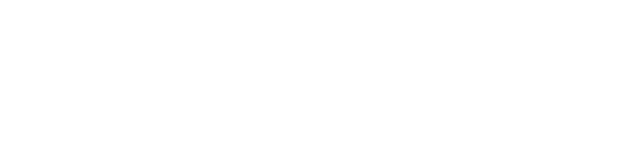
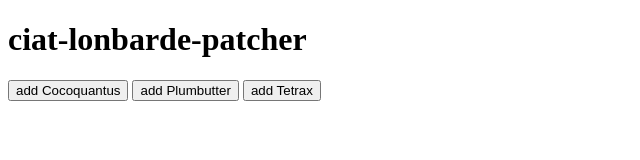
Before and after one commit to piruetasxyz/ciat-lonbarde-patcher, a website built with Parcel: page src/index.html in a window 1280 px wide. Shown: the whole page, without its empty margins (0-640 px from the left). Built offline with nearby package versions, Linux system fonts and the light colour scheme.

Commit message:
add buttons

```diff
--- a/src/index.html
+++ b/src/index.html
@@ -5,6 +5,10 @@
     <title ciat-lonbarde-patcher></title>
   </head>
   <body>
+    <h1>ciat-lonbarde-patcher</h1>
+    <button id="buttonAddCocoquantus">add Cocoquantus</button>
+    <button id="buttonAddPlumbutter">add Plumbutter</button>
+    <button id="buttonAddTetrax">add Tetrax</button>
     <script type="module" src="./main.js"></script>
   </body>
 </html>
```
